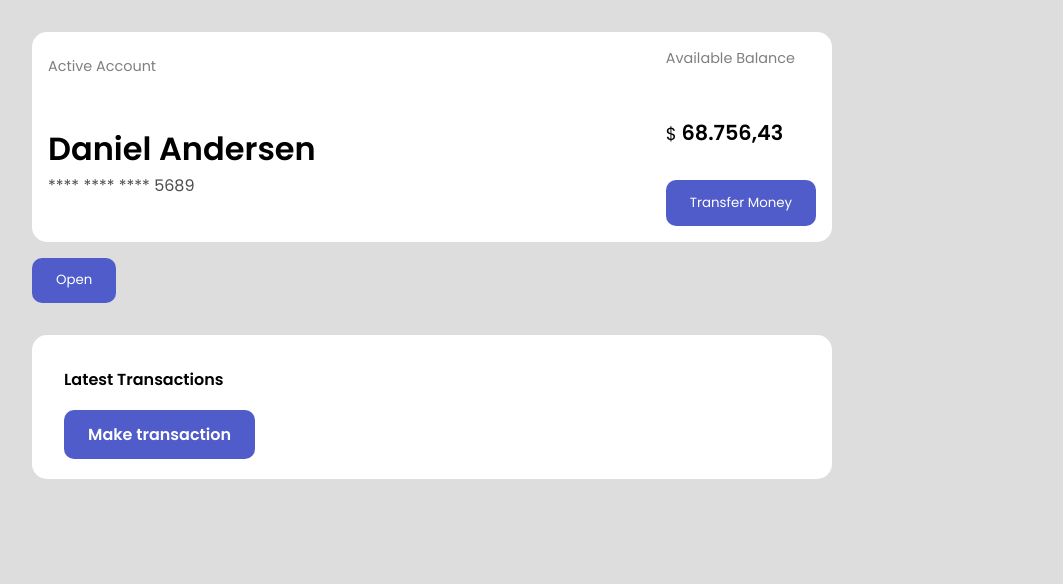
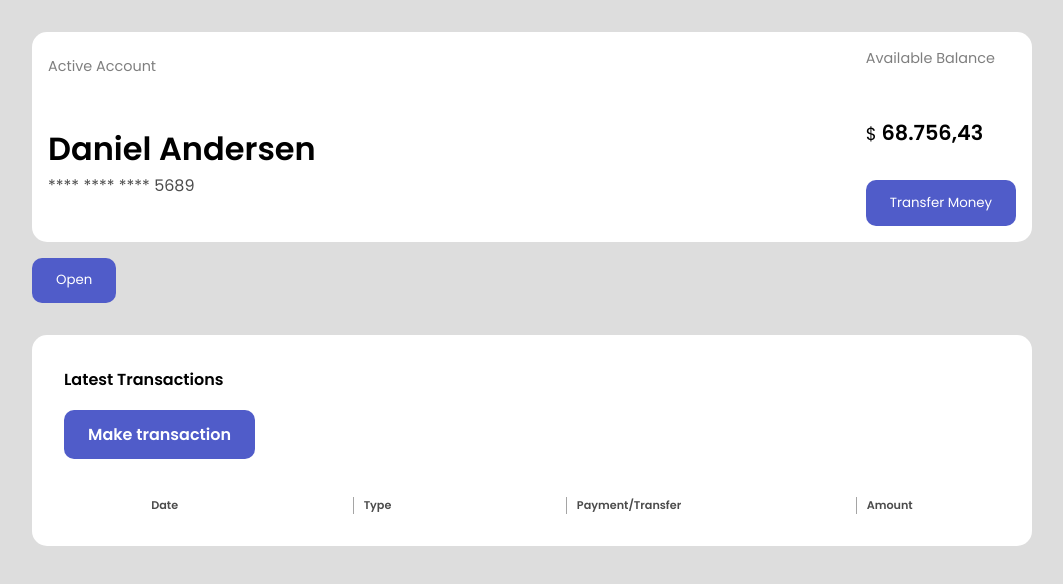
Before and after one commit to DanielSA10/bank-dashboard, a plain HTML site: page index.html in a window 1280 px wide. Shown: the whole page, without its empty margins (0-1063 px from the left). Drawn offline with Linux system fonts and the light colour scheme.

Commit message:
Added extra styling and started work on transaction field

```diff
--- a/index.html
+++ b/index.html
@@ -53,6 +53,13 @@
                 </div>
             </div>
             <botton class="transBtn">Make transaction</botton>
+
+            <div class="transInfo">
+                <p>Date</p>
+                <p class="transInfoBorder">Type</p>
+                <p class="transInfoBorder">Payment/Transfer</p>
+                <p class="transInfoBorder">Amount</p>
+            </div>
         </div>
     </div>
 </body>
--- a/style.css
+++ b/style.css
@@ -8,18 +8,17 @@
 
 }
 body {
+    background-color: #ddd;
 }
 
 .wrapper {
-    background-color: #ddd;
     width:100vw;
-    height:100vh;
     padding: 2rem;
 }
 
 .main {
     background-color: #fff;
-    max-width: 800px;
+    max-width: 1000px;
     padding: 1rem;
     border: none;
     border-radius: 15px;
@@ -170,7 +169,7 @@ label {
 
 .transactionsMenu {
     background-color: #fff;
-    max-width: 800px;
+    max-width: 1000px;
     padding: 2rem;
     border: none;
     border-radius: 15px;
@@ -190,3 +189,16 @@ label {
     color: #fff;
     cursor: pointer;
 }
+
+.transInfo {
+    padding-top: 50px;
+    opacity: 70%;
+    font-size: .7rem;
+    display: flex;
+    justify-content: space-around;
+}
+
+.transInfoBorder {
+    border-left: 1px solid grey;
+    padding-left: 10px;
+}
```
